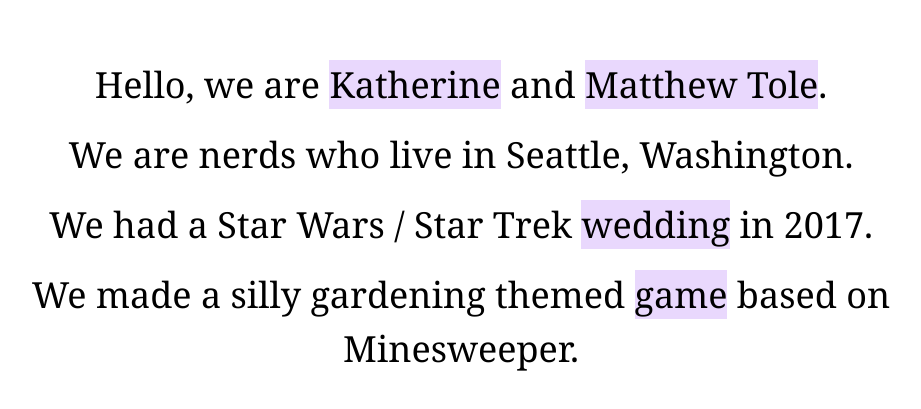
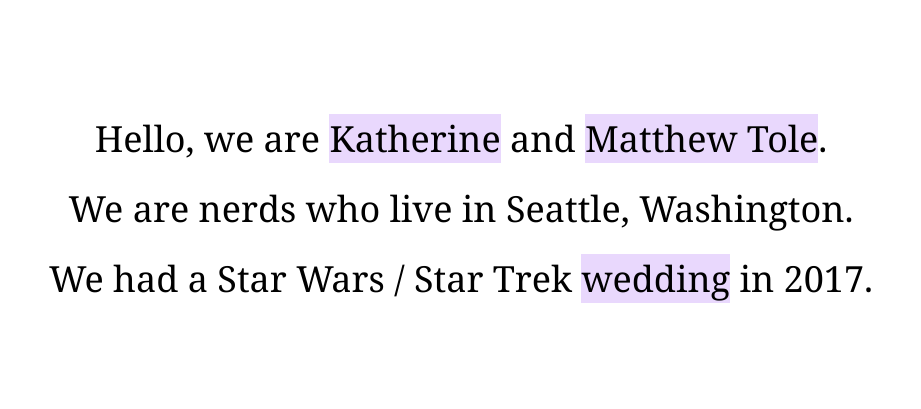
Before and after one commit to matthewtole/tole.family, an Eleventy site: page src/index.html in a window 1280 px wide. Shown: the part 183-592 px from the top of the page, without its empty margins (179-1100 px from the left). Built offline with nearby package versions, Linux system fonts and the light colour scheme; Eleventy itself is replaced by a stand-in of ours; files that its build step writes are made by us from their sources; what postcss-import would draw is missing.

Commit message:
Remove the link to the game we never made.

```diff
--- a/src/index.html
+++ b/src/index.html
@@ -27,13 +27,4 @@
     >
     in 2017.
   </p>
-  <p>
-    We made a silly gardening themed
-    <a
-      href="https://gnome.tole.family"
-      class="bg-purple-200 hover:bg-purple-800 hover:text-white"
-      >game</a
-    >
-    based on Minesweeper.
-  </p>
 </div>
```
